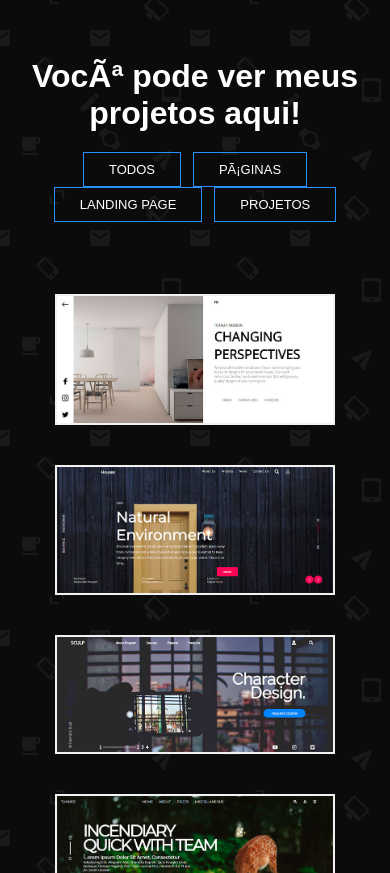
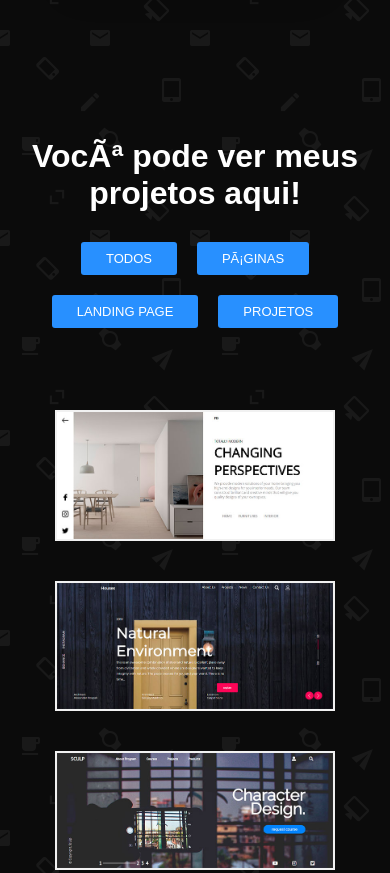
Before and after one commit to igorpinhh/portfolio, a website: page index.html in a window 390 px wide. Shown: the part 2620-3493 px from the top of the page. Drawn offline with Linux system fonts and the light colour scheme; a web font is replaced by a local one.

```diff
--- a/src/js/app.js
+++ b/src/js/app.js
@@ -75,3 +75,20 @@
         item.classList.toggle('open')
     })
 });
+
+const item = document.querySelectorAll('.item');
+
+
+item.forEach(item => {
+    item.addEventListener('mouseenter', ()=> {
+        console.log(1);
+        item.style.zIndex = 92;
+        item.style.transform = "scale(1.03)";
+    });
+
+    item.addEventListener('mouseleave', ()=> {
+        // console.log(2);
+        item.style.zIndex = 0
+        item.style.transform = "scale(1)";
+    });
+});
--- a/src/scss/components/portfolio.scss
+++ b/src/scss/components/portfolio.scss
@@ -1,6 +1,7 @@
 .portfolio {
   width: 100%;
   @include center_column_align;
+  margin-top: 5em;
 
   h3 {
     width: 100%;
@@ -12,7 +13,6 @@
 }
 
 #buttons {
-  // @include flexcenter;
   display: flex;
   justify-content: center;
   align-items: center;
@@ -21,11 +21,13 @@
   margin: 20px auto;
 
   button {
-    color: $secondaryColor;
-    border: 1px solid $primaryColor;
-    background-color: transparent;
+    color: #fff;
+    background-color: $primaryColor;
+    border: none;
+    border-radius: 3px;
+    cursor: pointer;
     text-transform: uppercase;
-    margin: 0 6px;
+    margin: 10px;
     padding: 9px 25px;
     font-size: 13px;
   }
@@ -51,7 +53,8 @@
 
 .item {
   display: none;
-  margin: 0 20px;
+  margin: 0 10px;
+  transition: all 90ms ease-in-out;
 
   span {
     display: none
```
Also changed, not shown: src/css/app.css, src/img/portfolio/img1.png.
